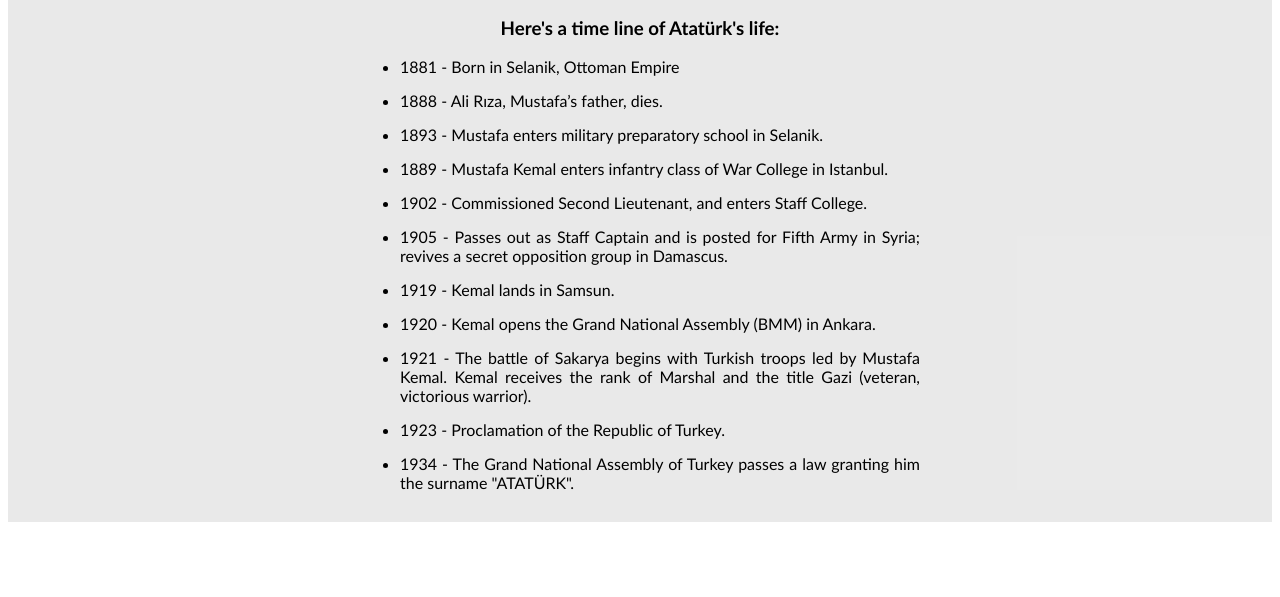
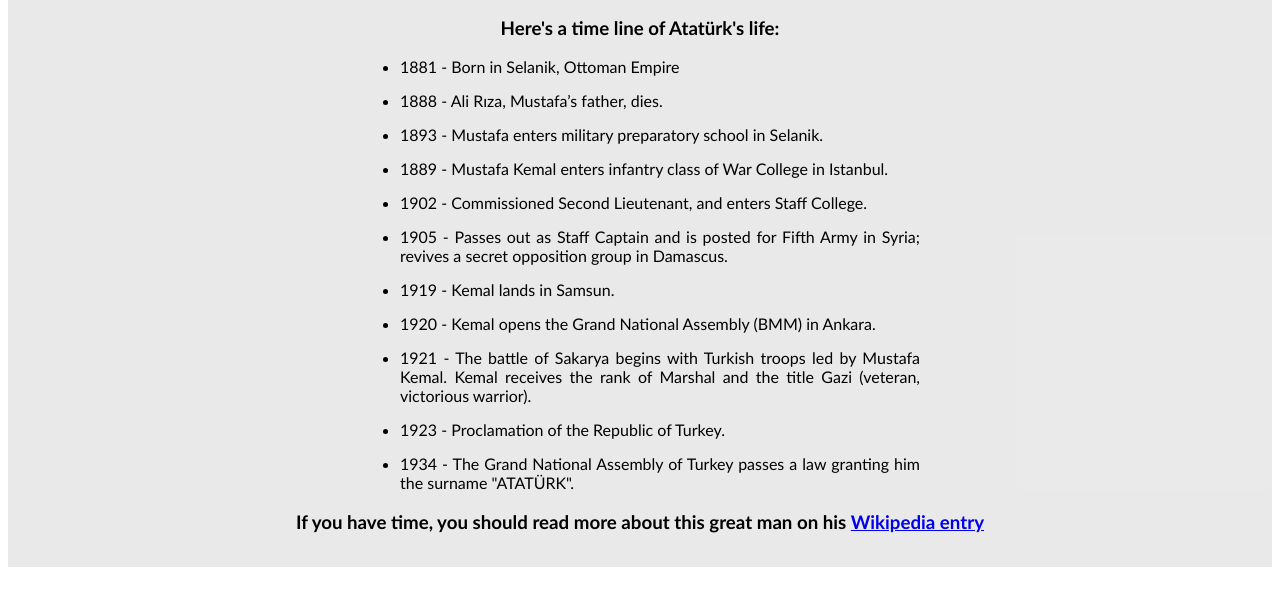
Before and after one commit to canzoroglu/fccprojects, a plain HTML site: page TributePage/index.html in a window 1280 px wide. Shown: the part 527-1124 px from the top of the page. Before the commit the page ends 1079 px from the top, so only its background shows below. Drawn offline with Linux system fonts and the light colour scheme.

Commit message:
Add tribute link

```diff
--- a/TributePage/index.html
+++ b/TributePage/index.html
@@ -41,6 +41,12 @@
           <li>1923 - Proclamation of the Republic of Turkey.</li>
           <li>1934 - The Grand National Assembly of Turkey passes a law granting him the surname "ATATÜRK".</li>
         </ul>
+        <h3>
+          If you have time, you should read more about this great man on his
+          <a href="https://en.wikipedia.org/wiki/Mustafa_Kemal_Atatürk" id="tribute-link" target="_blank">
+            Wikipedia entry
+          </a>
+        </h3>
       </div>
     </div>
     <script type="text/javascript" src="https://cdn.freecodecamp.org/testable-projects-fcc/v1/bundle.js">
```
